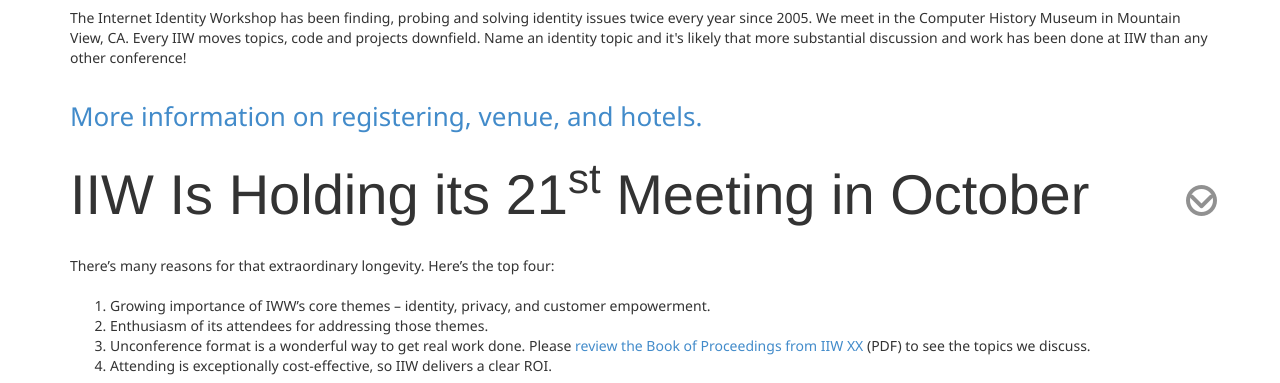
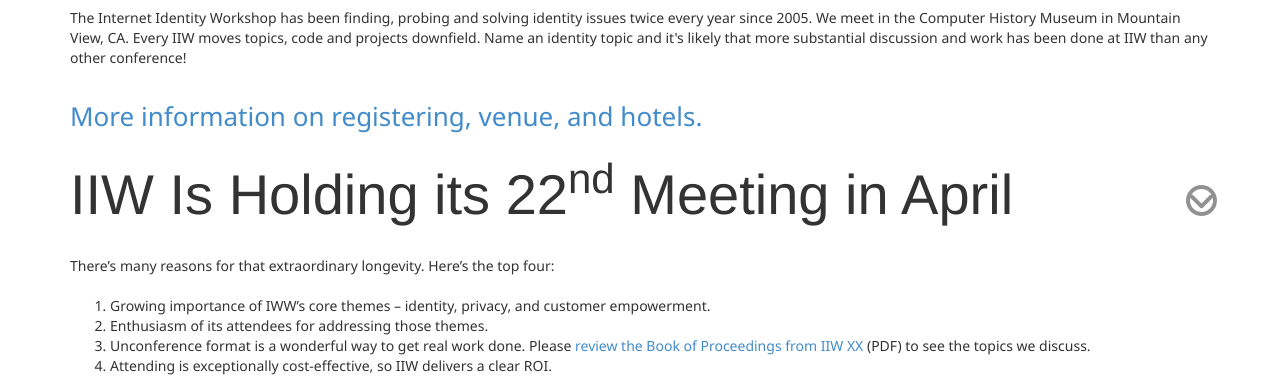
Before and after one commit to windley/IIW_homepage, a plain HTML site: page index.html in a window 1280 px wide. Shown: the part 671-1054 px from the top of the page. Drawn offline with nearby package versions, Linux system fonts and the light colour scheme.

Commit message:
Update dates...

```diff
--- a/index.html
+++ b/index.html
@@ -83,7 +83,7 @@ More information on registering, venue, and hotels.</a>
 <div class="arrowNav"><a href="#wyb" class="arrowDown">Next</a></div>
 
 <h1 class="section-heading">
-IIW Is Holding its 21<sup>st</sup> Meeting in October
+IIW Is Holding its 22<sup>nd</sup> Meeting in April
 </h1>
 
 <p class="section-paragraph">
```
